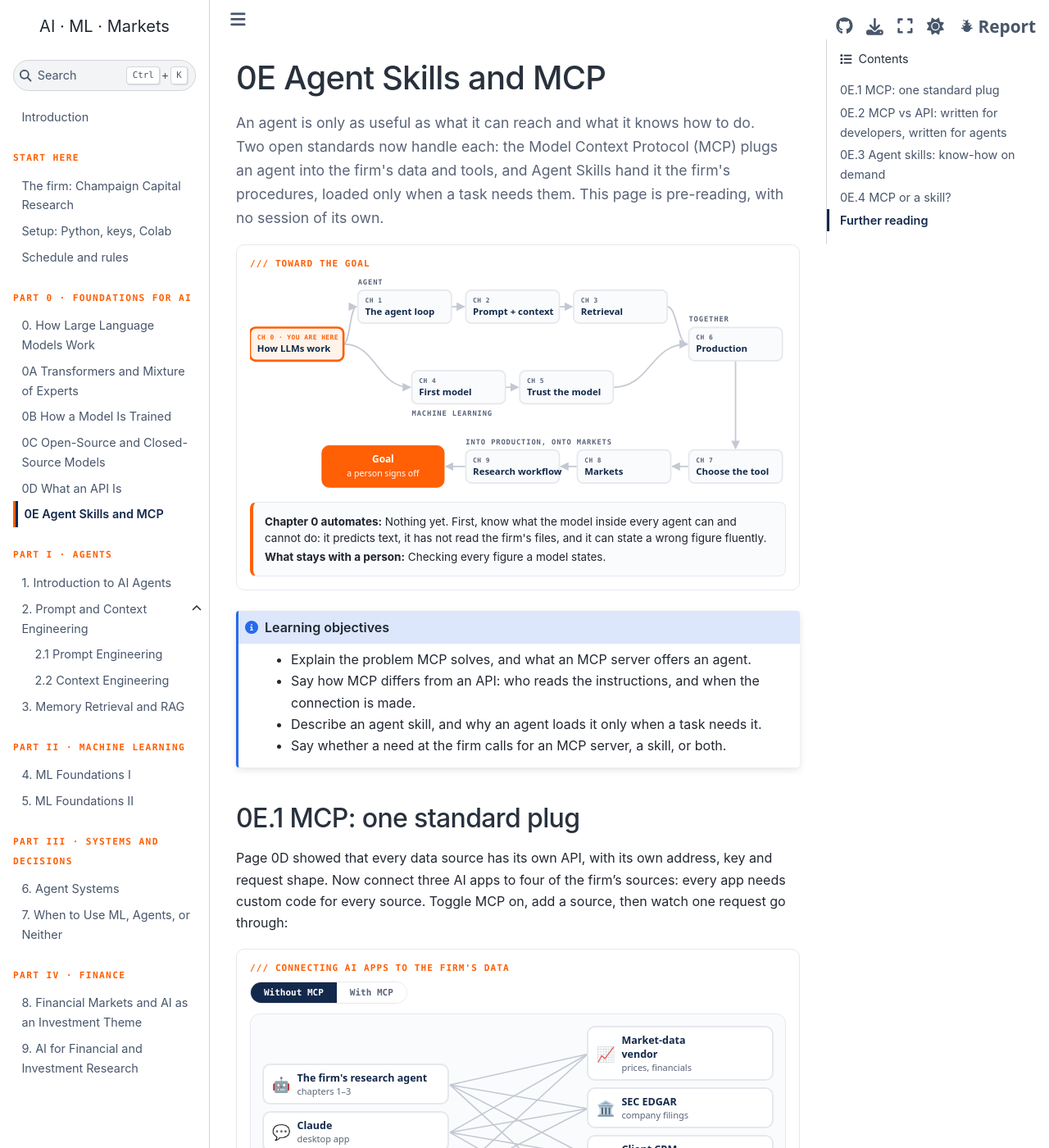
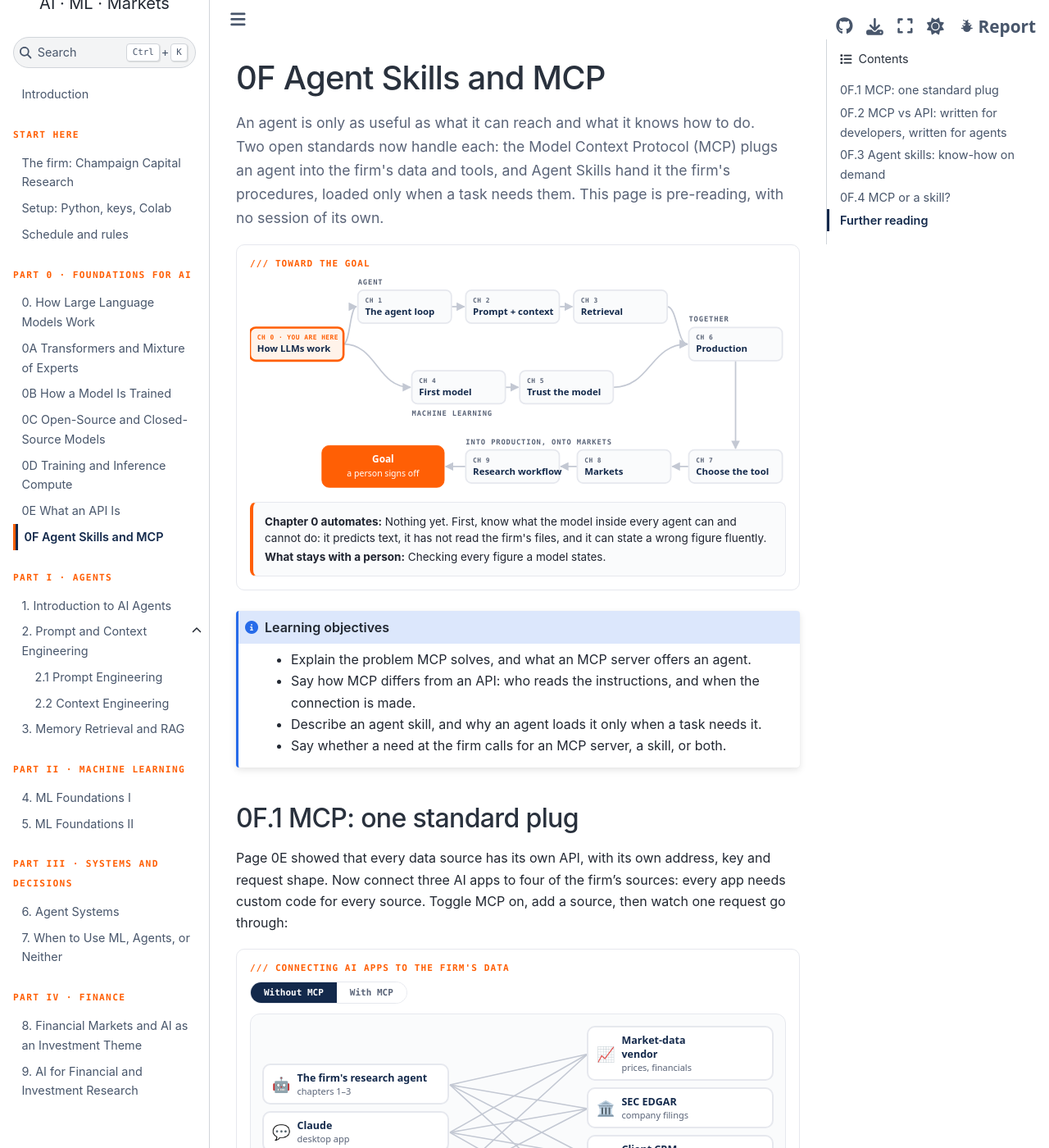
Before and after one commit to ashcastelinocs124/msba-ai-workshop, a Jupyter Book: the page built from book/ch00-skills-mcp.md, in a window 1280 px wide and 1400 px high. Shown: the whole window at 82% size. Built offline with Jupyter Book 1.0.4 settings and Sphinx 7.4.7 and the Sphinx Book theme 1.1.4, drawn with Linux system fonts in a browser that asks for light colours; some of the changed text lies outside the part shown.

Commit message:
Add 0D Training and Inference Compute to Part 0
When each is spent, how big it is and who pays, with a calculator that
sets reported training GPU-hours against estimated inference per day and
year for four models and three kinds of user. APIs becomes 0E and
Skills and MCP 0F; cross-references updated.

````diff
--- a/book/_toc.yml
+++ b/book/_toc.yml
@@ -12,6 +12,7 @@
       - file: ch00-transformers
       - file: ch00-training
       - file: ch00-open-closed
+      - file: ch00-compute
       - file: ch00-apis
       - file: ch00-skills-mcp
   - caption: Part I · Agents
--- a/book/ch00-apis.md
+++ b/book/ch00-apis.md
@@ -1,4 +1,4 @@
-# 0D What an API Is
+# 0E What an API Is
 
 ```{raw} html
 <p class="wk-lede">The agent in chapter 1 never reads a filing. It asks another program for the figures, and that program answers. That request and answer is an API call. See what one looks like, how the firm already depends on dozens of them, and what changes when the program answering is an AI model. This page is pre-reading, with no session of its own.</p>
@@ -15,7 +15,7 @@
 - Describe how an AI API differs from a classic one, and why chapter 1's agent calls APIs itself.
 ```
 
-## 0D.1 What an API is
+## 0E.1 What an API is
 
 When Marcus opens his spreadsheet on Monday, Deere's latest quarterly revenue is already in it. Nobody typed it in and nobody read a filing. The spreadsheet asked a market-data vendor's computer for the figure, and the vendor's computer answered in a fraction of a second.
 
@@ -52,7 +52,7 @@
 </div>
 ```
 
-## 0D.2 How companies use APIs
+## 0E.2 How companies use APIs
 
 Almost every piece of software a company runs is talking to other companies' software through APIs. Champaign Capital Research is typical:
 
@@ -72,14 +72,14 @@
 
 **Companies both buy and sell.** The firm buys data through four APIs and sells its own research through a fifth. When a pension-fund client's portfolio system shows the firm's latest rating on Deere, that is the client calling the firm's API.
 
-## 0D.3 What changes in the AI era
+## 0E.3 What changes in the AI era
 
 An AI model is also reached through an API. Your Lumen key from [Setup](setup.md) is an API key, and the campus copy's in-page cells call Azure through one. The four parts are the same: an address, a key, a request, a response. But four things change, and each one shapes the chapters that follow.
 
 1. **The request is plain English.** A classic API accepts only the fields it defines; send an unknown ticker and it refuses. An AI API accepts any text, which makes it flexible and also means nothing stops a badly worded or hostile request. Checking what goes in, and what comes out, becomes your job (chapters 2 and 6).
 2. **The same request can come back different.** You saw it in the widget: the wording changed on every call, because the model picks each next token with some randomness (chapter 0, section 0.3). The market-data API is deterministic; the model is not. That is why a figure the firm publishes comes from a tool, not from the model's memory.
 3. **You pay per token, not per call.** The price depends on how much you send and how much comes back, so a long document or a long answer costs more. Chapter 2 counts those tokens.
-4. **The model becomes the caller.** This is the biggest change. In a classic setup a programmer decides which API to call and writes the code that calls it. In chapter 1, you give the model a list of APIs, each with a short description of what it does and what it needs, and the model decides which one to call, with which inputs, and when to stop. Those APIs are called **tools**. Because a model now reads the descriptions, they have to be written for a model as much as for a programmer, and open standards such as the Model Context Protocol (MCP) exist so that one set of tools can be offered to any model ([page 0E](ch00-skills-mcp.md)).
+4. **The model becomes the caller.** This is the biggest change. In a classic setup a programmer decides which API to call and writes the code that calls it. In chapter 1, you give the model a list of APIs, each with a short description of what it does and what it needs, and the model decides which one to call, with which inputs, and when to stop. Those APIs are called **tools**. Because a model now reads the descriptions, they have to be written for a model as much as for a programmer, and open standards such as the Model Context Protocol (MCP) exist so that one set of tools can be offered to any model ([page 0F](ch00-skills-mcp.md)).
 
 One risk grows with all four: **data leaves the building.** Everything you put in a request to a hosted model is sent to the provider. A client's holdings pasted into a prompt have left the firm, which is one reason open-weight models run on hardware the firm controls ([page 0C](ch00-open-closed.md)) matter.
 
@@ -97,7 +97,7 @@
 </div>
 ```
 
-## 0D.4 Where you have already met one
+## 0E.4 Where you have already met one
 
 - **Setup.** The Lumen key you created and saved in Colab Secrets is an API key. The notebooks send it with every request, and Lumen counts your tokens against it.
 - **The campus copy.** When you run a cell against the real model, the page calls the book's own small API, which adds the firm's key and passes the request on to Azure. That is why the key never reaches your browser.
--- a/book/ch00-skills-mcp.md
+++ b/book/ch00-skills-mcp.md
@@ -1,4 +1,4 @@
-# 0E Agent Skills and MCP
+# 0F Agent Skills and MCP
 
 ```{raw} html
 <p class="wk-lede">An agent is only as useful as what it can reach and what it knows how to do. Two open standards now handle each: the Model Context Protocol (MCP) plugs an agent into the firm's data and tools, and Agent Skills hand it the firm's procedures, loaded only when a task needs them. This page is pre-reading, with no session of its own.</p>
@@ -16,9 +16,9 @@
 - Say whether a need at the firm calls for an MCP server, a skill, or both.
 ```
 
-## 0E.1 MCP: one standard plug
+## 0F.1 MCP: one standard plug
 
-Page 0D showed that every data source has its own API, with its own address, key and request shape. Now connect three AI apps to four of the firm's sources: every app needs custom code for every source. Toggle MCP on, add a source, then watch one request go through:
+Page 0E showed that every data source has its own API, with its own address, key and request shape. Now connect three AI apps to four of the firm's sources: every app needs custom code for every source. Toggle MCP on, add a source, then watch one request go through:
 
 ```{raw} html
 :file: widgets/ch00-mcp.html
@@ -45,9 +45,9 @@
 </div>
 ```
 
-## 0E.2 MCP vs API: written for developers, written for agents
+## 0F.2 MCP vs API: written for developers, written for agents
 
-If MCP servers answer requests, how is that different from the APIs on page 0D? The difference is who reads the instructions.
+If MCP servers answer requests, how is that different from the APIs on page 0E? The difference is who reads the instructions.
 
 An **API is built for a human developer**. Its documentation is a web page: a person reads it, works out which address to call and what each field means, and writes code for that one API, weeks before anyone asks a question. The program can make only the calls someone wired up, and when the API changes, a person has to read about it and change the code.
 
@@ -68,7 +68,7 @@
 
 MCP does not replace APIs. A market-data MCP server usually calls the vendor's API underneath; MCP adds a layer that an agent can read and use on its own. And because the model now decides which tool to call, the quality of those descriptions matters as much as the code, which is the lesson of chapter 1's section 1.7.
 
-## 0E.3 Agent skills: know-how on demand
+## 0F.3 Agent skills: know-how on demand
 
 MCP gives an agent access. It does not tell the agent how the firm does things: how a note is laid out, which rules a trade request is checked against, what may never go to a client. Chapter 2 put that know-how in the system prompt, where it is read on every call whether it is needed or not.
 
@@ -94,7 +94,7 @@
 </div>
 ```
 
-## 0E.4 MCP or a skill?
+## 0F.4 MCP or a skill?
 
 | | MCP server | Agent skill |
 |---|---|---|
--- a/book/intro.md
+++ b/book/intro.md
@@ -38,7 +38,7 @@
 
 | Part | Chapters | The question it answers |
 |---|---|---|
-| 0 · Foundations for AI | 0, 0A–0E | How does a large language model work and how is it trained, what is the difference between open and closed models, what is an API, and how do MCP and agent skills extend an agent? |
+| 0 · Foundations for AI | 0, 0A–0F | How does a large language model work and how is it trained, what is the difference between open and closed models, what do training and answering cost, what is an API, and how do MCP and agent skills extend an agent? |
 | I · Agents | 1–3 | What is an agent, how does it take actions, and how do I keep that honest? |
 | II · Machine learning | 4–5 | How do I turn a business question into a model I can trust? |
 | III · Systems and decisions | 6–7 | How do I run this in production, and when should I not? |
````
Also changed, not shown: book/ch00-compute.md (added, +66 -0 lines), book/ch00-how-llms-work.md (+1 -1 lines), book/widgets/ch00-compute.html (added, +88 -0 lines).
